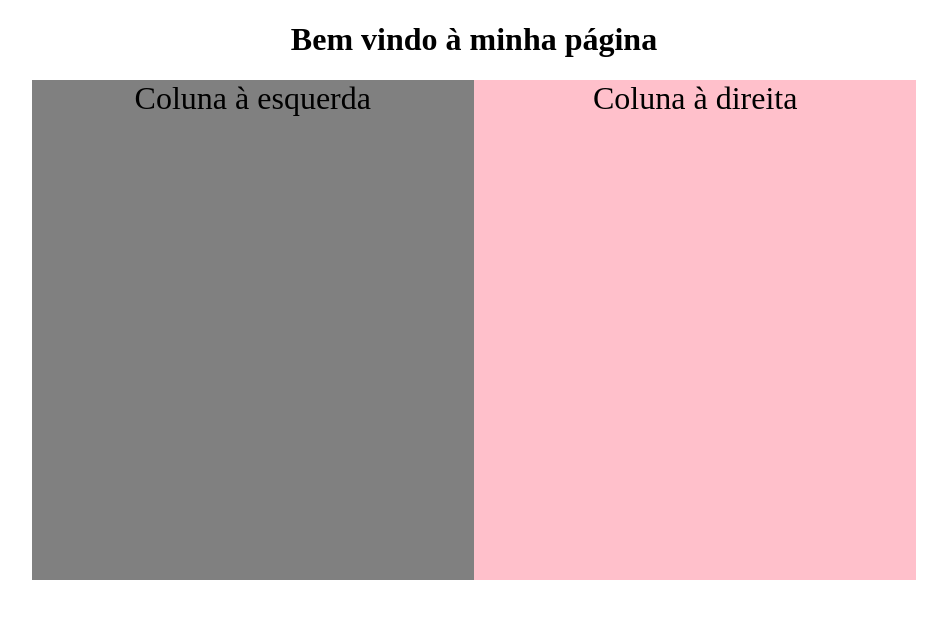
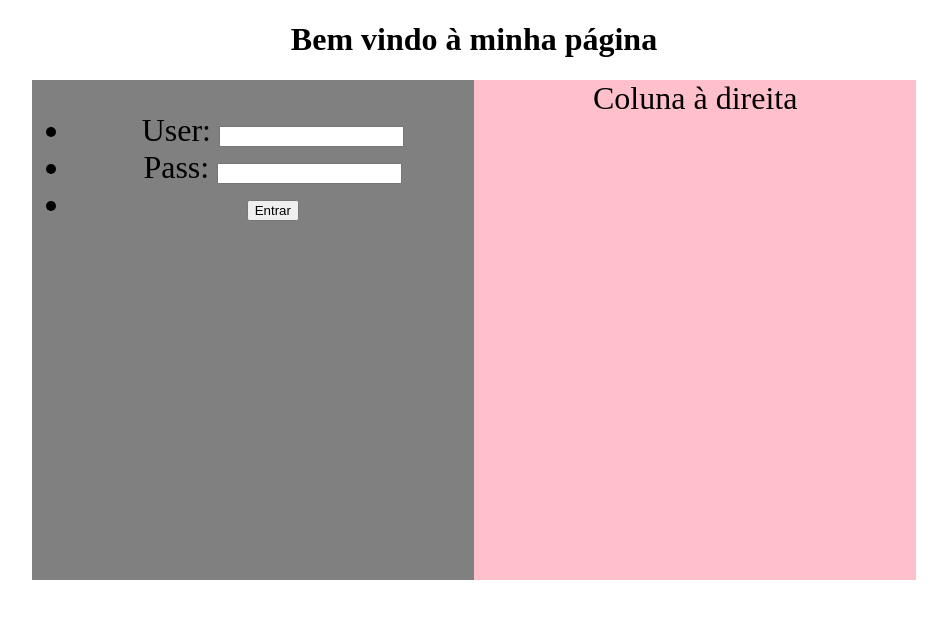
Before and after one commit to Tiagolol/potential-invention, a plain HTML site: page index.html in a window 1280 px wide. Shown: the whole page, without its empty margins (166-1113 px from the left). Drawn offline with Linux system fonts and the light colour scheme.

Commit message:
formulario de login

```diff
--- a/index.html
+++ b/index.html
@@ -16,7 +16,19 @@
     </h1>
     <div class="wrapper">
         <div class="esquerda">
-            <span>Coluna à esquerda</span>
+            <form>
+                <ul>
+                    <li>
+                        User: <input type="text" name="login">
+                    </li>
+                    <li>
+                        Pass: <input type="password" name="Pass">
+                    </li>
+                    <li>
+                        <button type="button">Entrar</button>
+                    </li>
+                </ul>
+            </form>
         </div>
         <div class="direita">
             <span>Coluna à direita</span>
```
